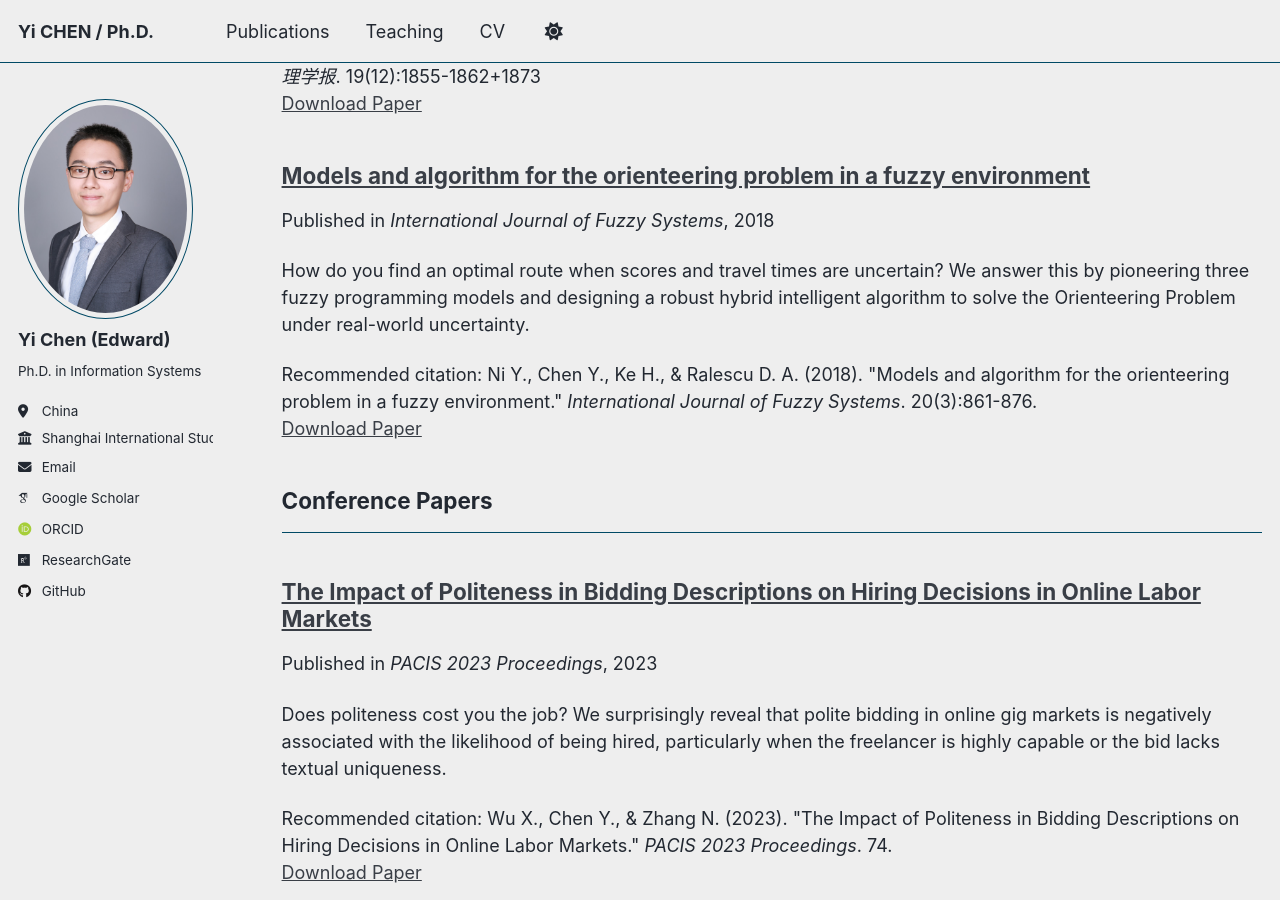
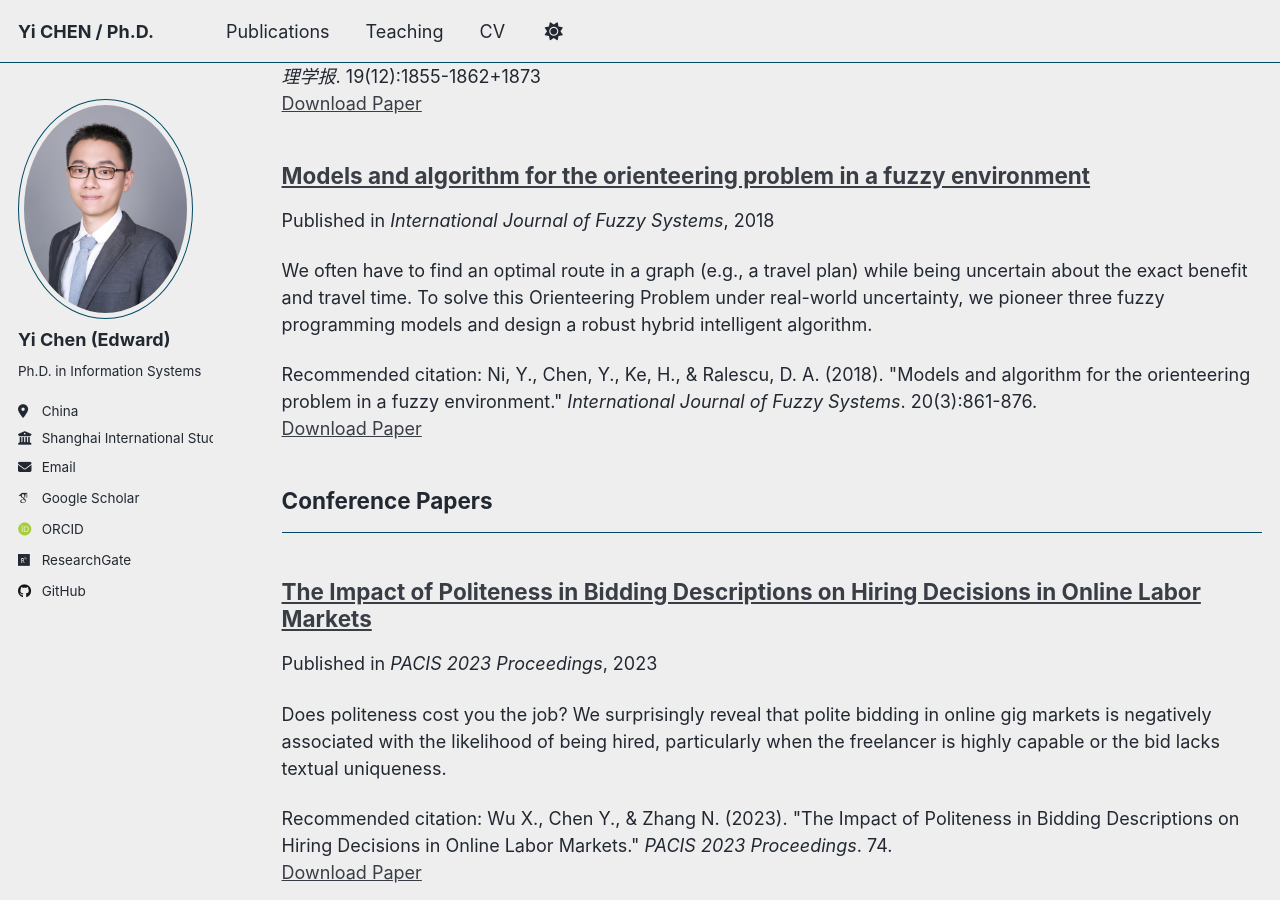
Before and after one commit to chenyi-edward/chenyi-edward.github.io, a Jekyll site: the page built from _pages/publications.html, in a window 1280 px wide and 900 px high, scrolled down 1147 px. Built offline with Jekyll 4.4.1, drawn with Linux system fonts in a browser that asks for light colours; some web fonts are replaced; a script that is not in the unit is left out.

Commit message:
Update IJFS-2018.md

```diff
--- a/_publications/IJFS-2018.md
+++ b/_publications/IJFS-2018.md
@@ -3,11 +3,11 @@ title: "Models and algorithm for the orienteering problem in a fuzzy environment
 collection: publications
 category: manuscripts
 permalink: /publication/IJFS-2018
-excerpt: 'How do you find an optimal route when scores and travel times are uncertain? We answer this by pioneering three fuzzy programming models and designing a robust hybrid intelligent algorithm to solve the Orienteering Problem under real-world uncertainty.'
+excerpt: 'We often have to find an optimal route in a graph (e.g., a travel plan) while being uncertain about the exact benefit and travel time. To solve this Orienteering Problem under real-world uncertainty, we pioneer three fuzzy programming models and design a robust hybrid intelligent algorithm.'
 date: 2018-03-01
 venue: 'International Journal of Fuzzy Systems'
 paperurl: 'https://doi.org/10.1007/s40815-017-0369-z'
-citation: 'Ni Y., Chen Y., Ke H., & Ralescu D. A. (2018). &quot;Models and algorithm for the orienteering problem in a fuzzy environment.&quot; <i>International Journal of Fuzzy Systems</i>. 20(3):861-876.'
+citation: 'Ni, Y., Chen, Y., Ke, H., & Ralescu, D. A. (2018). &quot;Models and algorithm for the orienteering problem in a fuzzy environment.&quot; <i>International Journal of Fuzzy Systems</i>. 20(3):861-876.'
 ---
 
 The orienteering problem is a classical decision-making problem that can model many applications in logistics, tourism, and several other fields. In the orienteering problem, a graph is given, in which each vertex is associated with a score and the travel time along each edge is provided. The goal of this problem is to find a path that maximizes the sum of the collected scores, such that the total travel time along the path is below a given time limit. In the real world, the scores and the travel time may be uncertain, especially when the historical data are not sufficient. In this paper, we study the orienteering problem in a fuzzy environment and represent the scores and the travel time as fuzzy variables. Based on credibility theory, three fuzzy programming models under different decision criteria are proposed. For cases where the fuzzy variables are of some specific types, crisp equivalents of the models are constructed. In order to solve the proposed models, we design a hybrid intelligent algorithm integrating fuzzy simulation with genetic algorithm. A series of numerical experiments are performed to show the effectiveness and robustness of our hybrid intelligent algorithm.
```
